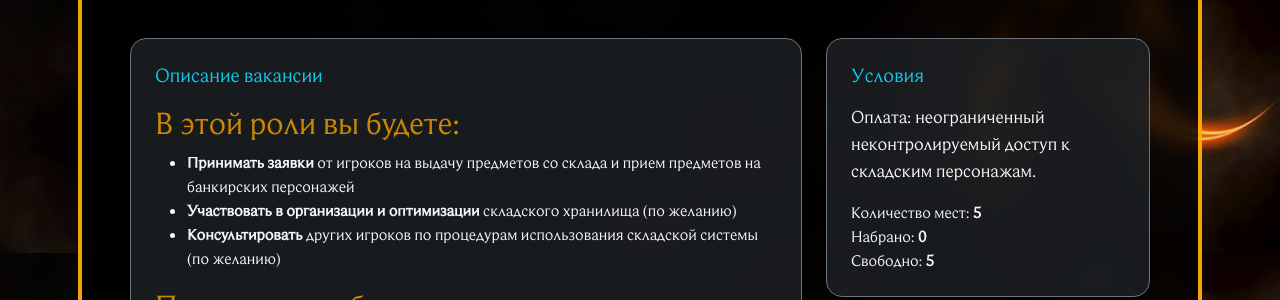
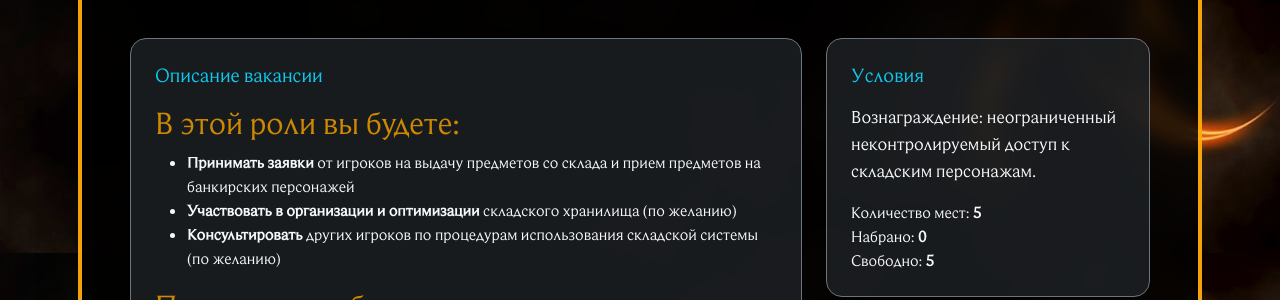
Before and after one commit to Phoenix-Guilds/phoenix-guilds.github.io, a Jekyll site: the page built from _vacancies/skladskoy-pomoshchnik.md, in a window 1280 px wide and 900 px high, scrolled down 492 px. Shown: the part 155-455 px from the top of the window. Built offline with Jekyll 4.4.1, drawn with Linux system fonts in a browser that asks for light colours; nearby versions of some CDN libraries; library files that are not in the unit come from our copies.

Commit message:
Update description on Vacancies page (2)

```diff
--- a/_layouts/nest-vacancy.html
+++ b/_layouts/nest-vacancy.html
@@ -67,7 +67,7 @@ layout: nest-default
       <aside class="col-lg-4">
         <div class="p-4 rounded-4 bg-dark bg-opacity-75 border border-secondary mb-4">
           <h2 class="h5 text-info mb-3">Условия</h2>
-          <p class="text-light-50">Оплата: неограниченный неконтролируемый доступ к складским персонажам.</p>
+          <p class="text-light-50">Вознаграждение: неограниченный неконтролируемый доступ к складским персонажам.</p>
           <ul class="list-unstyled text-light-50 mb-0">
             <li>Количество мест: <strong>{{ page.slots_total }}</strong></li>
             <li>Набрано: <strong>{{ page.slots_filled }}</strong></li>
```
